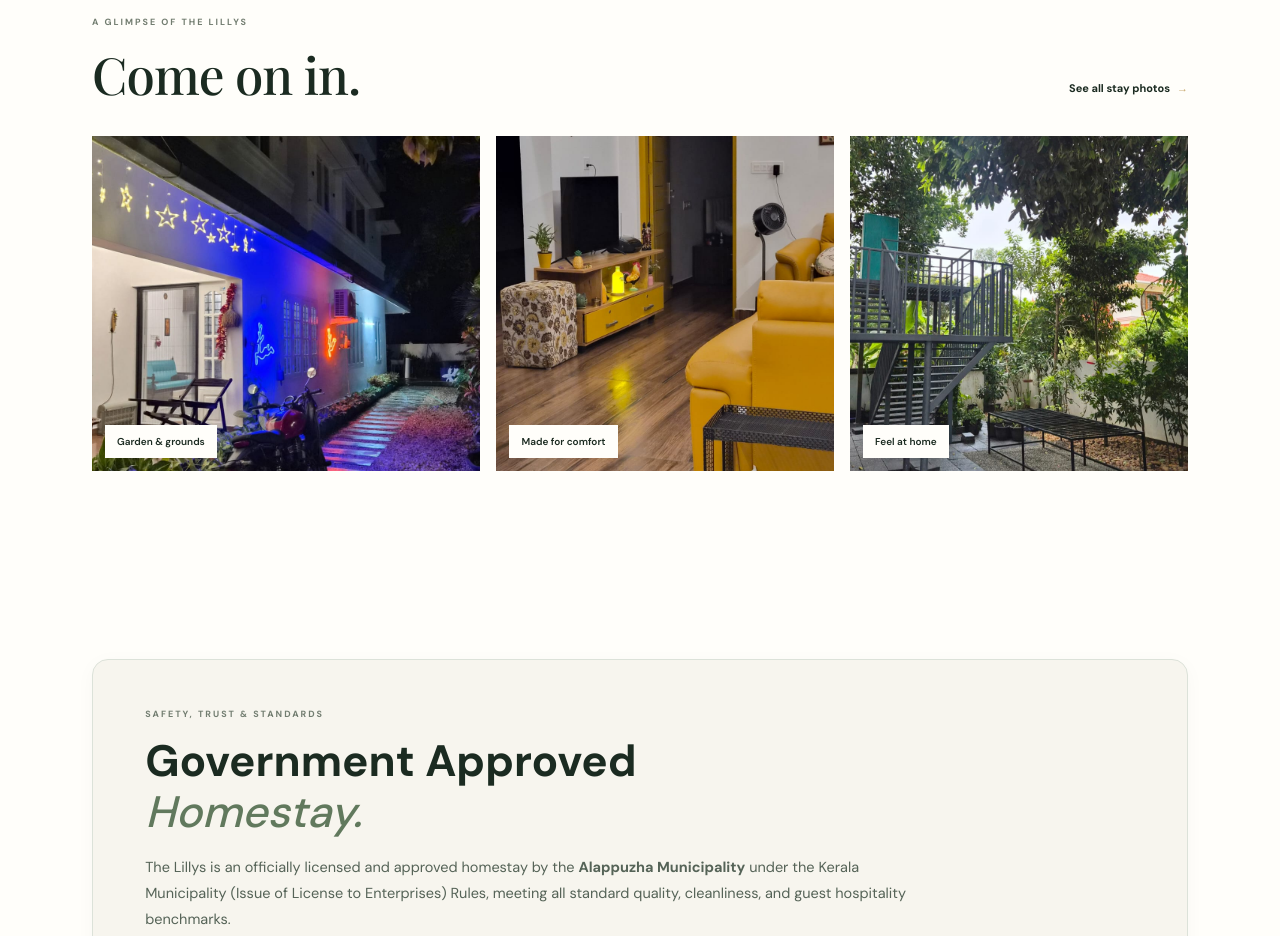
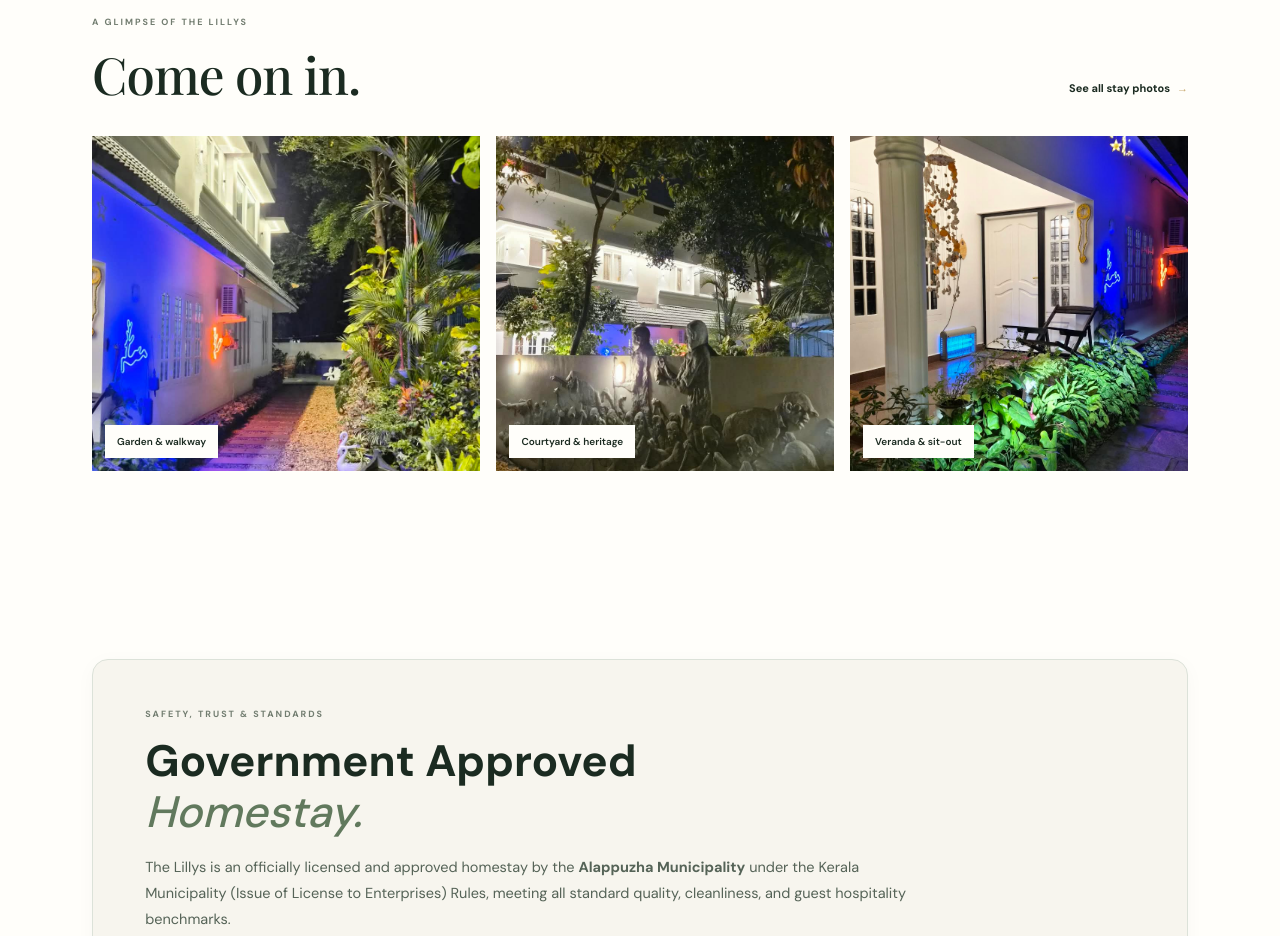
Before and after one commit to Hexalinkoffice/-LILLYS_HOME_STAY, a plain HTML site: page about.html in a window 1280 px wide. Shown: the part 1340-2276 px from the top of the page. Drawn offline with nearby package versions, Linux system fonts and the light colour scheme; a web font is replaced by a local one.

Commit message:
Use new distinct stay photos in About page preview gallery

```diff
--- a/about.html
+++ b/about.html
@@ -65,9 +65,9 @@
         <a class="text-link preview-reveal-link" href="gallery.html">See all stay photos <span aria-hidden="true">→</span></a>
       </div>
       <div class="preview-gallery">
-        <a class="preview-photo preview-photo-tall preview-reveal-photo" href="gallery.html" aria-label="Explore the homestay gallery"><img src="image/WhatsApp%20Unknown%202026-11-03%20at%202.09.09%20PM/WhatsApp%20Image%202026-11-02%20at%205.31.15%20PM%20(2).jpeg" alt="A bright exterior view of the homestay" loading="lazy"><span>Garden &amp; grounds</span></a>
-        <a class="preview-photo" href="gallery.html" aria-label="Explore the homestay gallery"><img src="image/WhatsApp%20Unknown%202026-11-03%20at%202.09.09%20PM/WhatsApp%20Image%202026-11-02%20at%205.31.09%20PM.jpeg" alt="A comfortable room at the homestay" loading="lazy"><span>Made for comfort</span></a>
-        <a class="preview-photo preview-reveal-photo-right" href="gallery.html" aria-label="Explore the homestay gallery"><img src="image/WhatsApp%20Unknown%202026-11-03%20at%202.09.09%20PM/WhatsApp%20Image%202026-11-02%20at%205.31.18%20PM%20(2).jpeg" alt="A welcoming room at The Lillys" loading="lazy"><span>Feel at home</span></a>
+        <a class="preview-photo preview-photo-tall preview-reveal-photo" href="gallery.html" aria-label="Explore the homestay gallery"><img src="image/photos9.jpeg" alt="Illuminated garden walkway and homestay exterior" loading="lazy"><span>Garden &amp; walkway</span></a>
+        <a class="preview-photo" href="gallery.html" aria-label="Explore the homestay gallery"><img src="image/photos8.jpeg" alt="Kerala boat race heritage mural on courtyard wall" loading="lazy"><span>Courtyard &amp; heritage</span></a>
+        <a class="preview-photo preview-reveal-photo-right" href="gallery.html" aria-label="Explore the homestay gallery"><img src="image/photos2.jpeg" alt="Welcoming veranda and peaceful sit-out" loading="lazy"><span>Veranda &amp; sit-out</span></a>
       </div>
     </section>
 
```
